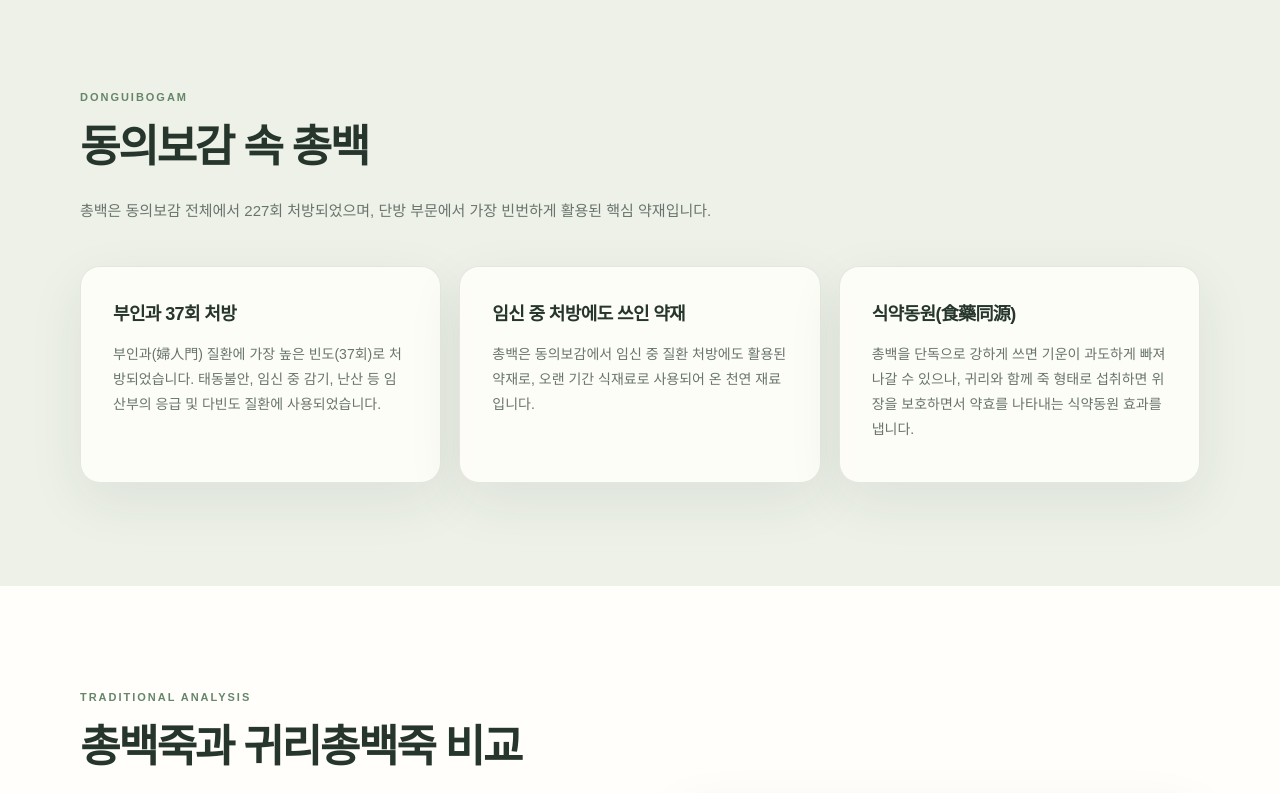
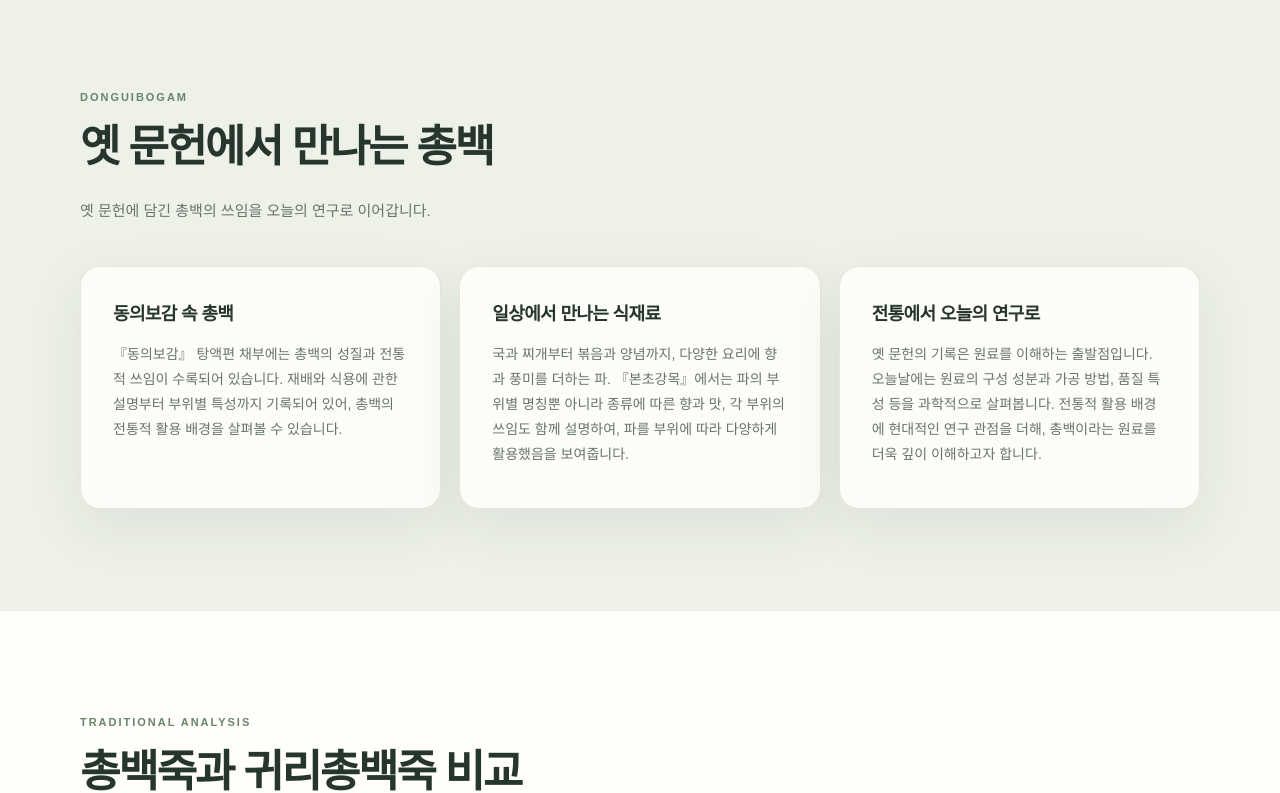
Before and after one commit to ercohs/rooton-site, a plain HTML site: page albion-template/traditional.html in a window 1280 px wide. Shown: the part 940-1733 px from the top of the page. Drawn offline with Linux system fonts and the light colour scheme; grey boxes are pictures that could not be loaded.

Commit message:
전통식치 동의보감 섹션 문구 교체, 임상 포인트 컬러 버튼그린(#55BE83) 적용

```diff
--- a/albion-template/css/refresh.css
+++ b/albion-template/css/refresh.css
@@ -150,3 +150,16 @@ input, select, textarea { border-radius: 12px !important; }
 .patent-registration-mark strong { display:block; font-size:16px; line-height:1.3; letter-spacing:.02em; }
 .patent-registration-mark small { display:block; margin-top:5px; color:#d6e4d4; font-size:12px; line-height:1.4; }
 @media (max-width:600px) { .patent-registration-mark { width:100%; padding:13px 15px; } .patent-registration-mark svg { width:40px; height:40px; } }
+
+/* ============================================================
+   임상 섹션 포인트 컬러 — 버튼 컬러(#55BE83) 적용
+   (임상 데이터 자세히 보기 / p값 / 연구 설계 / 주요 결과)
+   ============================================================ */
+.clinical-section .clinical-header p .section-link,
+.clinical-section .clinical-stat .number,
+.clinical-section .clinical-detail-card h4 {
+  color: #55BE83;
+}
+.clinical-section .clinical-header p .section-link {
+  border-bottom-color: #55BE83;
+}
--- a/albion-template/traditional.html
+++ b/albion-template/traditional.html
@@ -295,32 +295,36 @@ p { margin-bottom: 16px; }
 <section class="section section-sage">
   <div class="container">
     <div class="section-label">Donguibogam</div>
-    <h2 class="section-title">동의보감 속 총백</h2>
+    <h2 class="section-title">옛 문헌에서 만나는 총백</h2>
     <p class="section-desc">
-      총백은 동의보감 전체에서 227회 처방되었으며, 단방 부문에서 가장 빈번하게 활용된 핵심 약재입니다.
+      옛 문헌에 담긴 총백의 쓰임을 오늘의 연구로 이어갑니다.
     </p>
 
     <div class="info-grid">
       <div class="info-card">
-        <h3>부인과 37회 처방</h3>
+        <h3>동의보감 속 총백</h3>
         <p>
-          부인과(婦人門) 질환에 가장 높은 빈도(37회)로 처방되었습니다.
-          태동불안, 임신 중 감기, 난산 등 임산부의 응급 및 다빈도 질환에 사용되었습니다.
+          『동의보감』 탕액편 채부에는 총백의 성질과 전통적 쓰임이 수록되어 있습니다.
+          재배와 식용에 관한 설명부터 부위별 특성까지 기록되어 있어,
+          총백의 전통적 활용 배경을 살펴볼 수 있습니다.
         </p>
       </div>
       <div class="info-card">
-        <h3>임신 중 처방에도 쓰인 약재</h3>
+        <h3>일상에서 만나는 식재료</h3>
         <p>
-          총백은 동의보감에서 임신 중 질환 처방에도 활용된 약재로,
-          오랜 기간 식재료로 사용되어 온 천연 재료입니다.
+          국과 찌개부터 볶음과 양념까지, 다양한 요리에 향과 풍미를 더하는 파.
+          『본초강목』에서는 파의 부위별 명칭뿐 아니라 종류에 따른 향과 맛,
+          각 부위의 쓰임도 함께 설명하여, 파를 부위에 따라 다양하게
+          활용했음을 보여줍니다.
         </p>
       </div>
       <div class="info-card">
-        <h3>식약동원(食藥同源)</h3>
+        <h3>전통에서 오늘의 연구로</h3>
         <p>
-          총백을 단독으로 강하게 쓰면 기운이 과도하게 빠져나갈 수 있으나,
-          귀리와 함께 죽 형태로 섭취하면 위장을 보호하면서 약효를 나타내는
-          식약동원 효과를 냅니다.
+          옛 문헌의 기록은 원료를 이해하는 출발점입니다. 오늘날에는 원료의
+          구성 성분과 가공 방법, 품질 특성 등을 과학적으로 살펴봅니다.
+          전통적 활용 배경에 현대적인 연구 관점을 더해, 총백이라는 원료를
+          더욱 깊이 이해하고자 합니다.
         </p>
       </div>
     </div>
```
